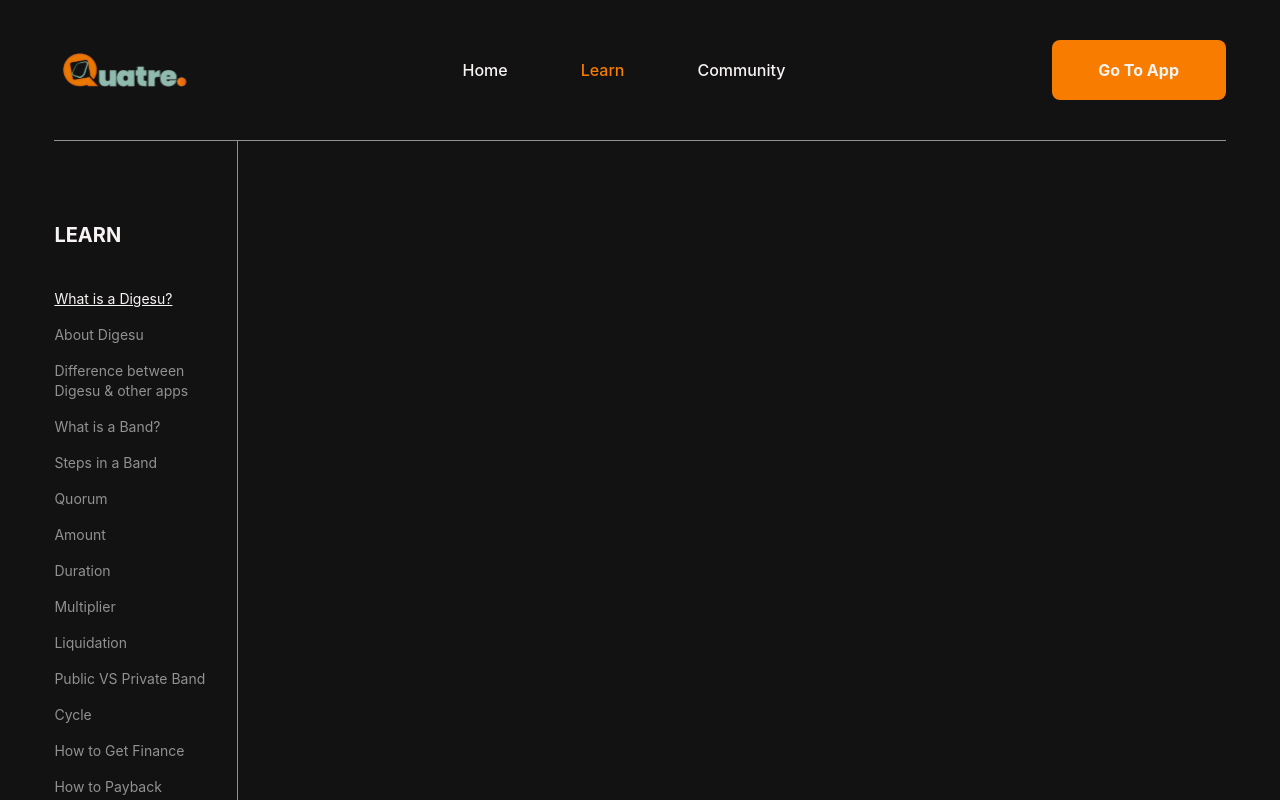
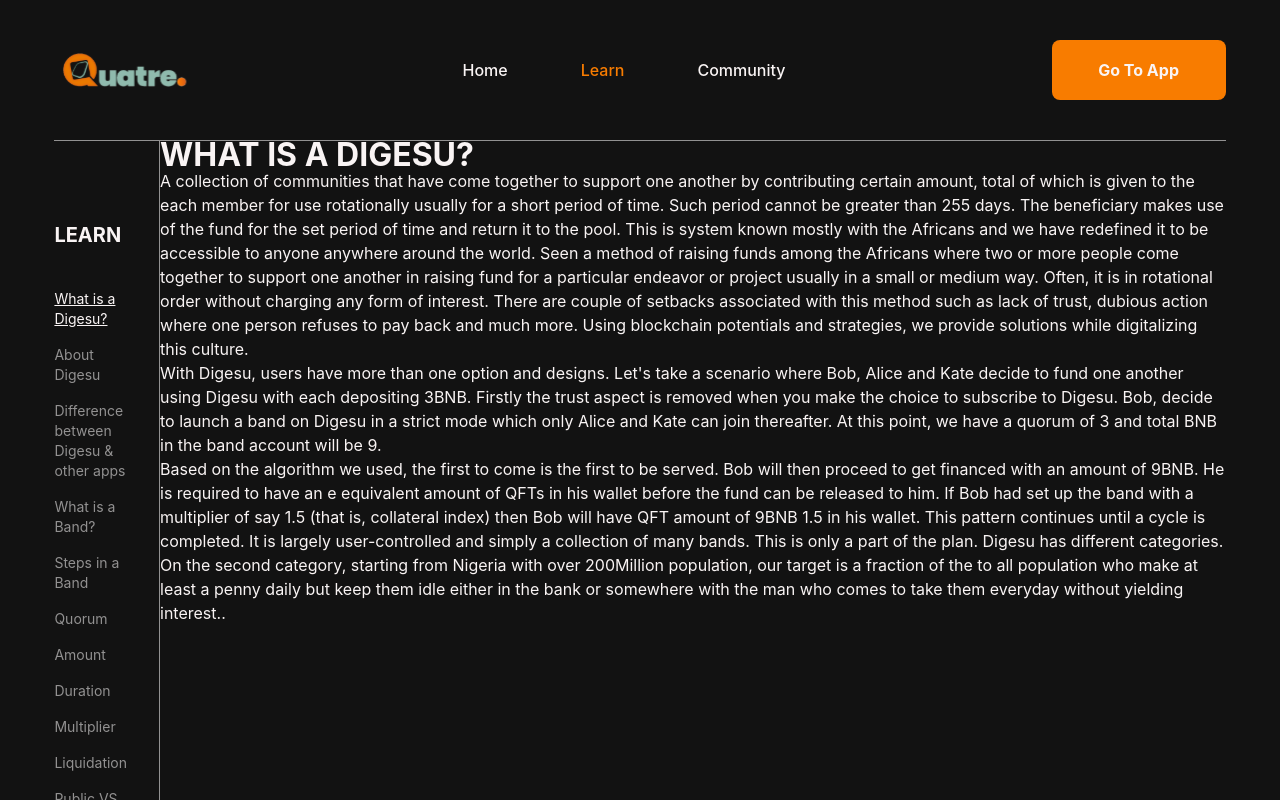
Before and after one commit to Rex739/quatre-finance-docs, a Next.js app: page / in a window 1280 px wide. Shown: the top 800 px of the page. Built offline with nearby package versions, Linux system fonts and the light colour scheme.

Commit message:
app update

```diff
--- a/src/components/_page.js
+++ /dev/null
@@ -1,5 +0,0 @@
-const _Page = () => {
-  return (  );
-}
-
-export default _Page;
--- /dev/null
+++ b/src/components/docs.js
@@ -0,0 +1,17 @@
+import React from "react"
+
+const Docs = ({ heading, paragraph1, paragraph2, paragraph3, paragraph4 }) => {
+  return (
+    <section>
+      <h1 className="font-bold text-xl lg:text-[2rem]">
+        {heading}
+      </h1>
+      <>{paragraph1}</>
+      <>{paragraph2}</>
+      <>{paragraph3}</>
+      <>{paragraph4}</>
+    </section>
+  )
+}
+
+export default Docs
--- a/src/components/sidebar/sidebar.js
+++ b/src/components/sidebar/sidebar.js
@@ -10,6 +10,7 @@
           <li>
             <h1 className="text-xl mb-5 lg:mb-10 font-bold">LEARN</h1>
           </li>
+
           {sidebarList.map((navList) => (
             <div key={navList.id}>
               <_ActiveLink
--- a/src/pages/index.js
+++ b/src/pages/index.js
@@ -1,13 +1,22 @@
 import React from "react"
-import SideBar from "../components/sidebar/sidebar"
-// import SEOHead from "../components/SEOHead/SEOHead"
-// import TransparenLayer from "../components/transparentLayer"
+import Docs from "../components/docs"
+import { whatIsADigesu } from "../components/whatIsDigesu/data"
 
-const Home = ({ handleClick, isClicked }) => {
+const Home = () => {
   return (
-    <main className="">
-
-    </main>
+    <>
+      {whatIsADigesu.map((pageContent) => (
+        <div key={pageContent.id} className="text-white1">
+          <Docs
+            heading={pageContent.heading}
+            paragraph1={pageContent.paragraph1}
+            paragraph2={pageContent.paragraph2}
+            paragraph3={pageContent.paragraph3}
+            paragraph4={pageContent.paragraph4}
+          />
+        </div>
+      ))}
+    </>
   )
 }
 
```
